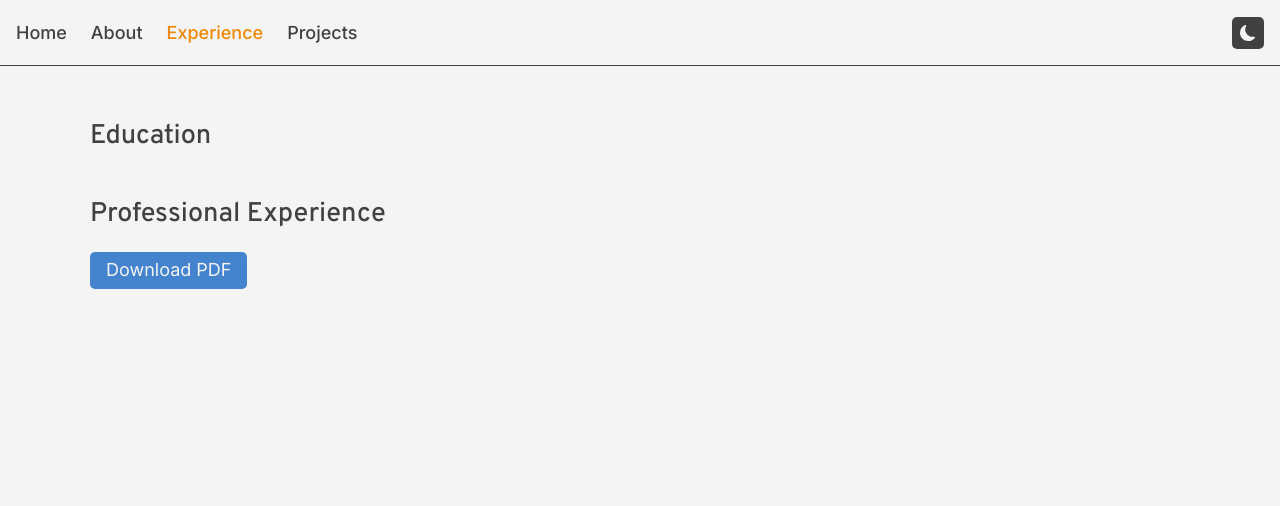
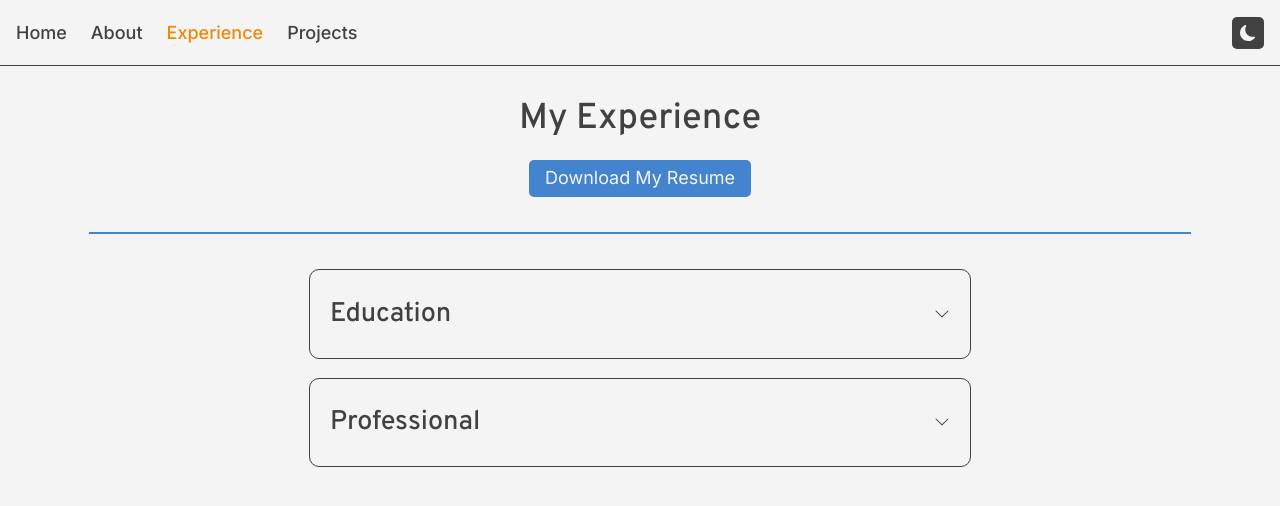
Before and after one commit to jamesspearsv/personal-website, a React (Vite) app: page /experience in a window 1280 px wide. Shown: the top 506 px of the page. Built offline with nearby package versions, Linux system fonts and the light colour scheme.

Commit message:
Complete experiences page

```diff
--- a/src/components/About.jsx
+++ b/src/components/About.jsx
@@ -13,6 +13,7 @@ function About() {
       </div>
       <section className='bio'>
         <h1>All About Me!</h1>
+        <hr className='divider' />
         <p>
           Hi! I&apos;m a public librarian, hobbist web developer, and full-time
           cat lover. Born and raised in East Tennessee, I currently live in wild
--- a/src/components/About.scss
+++ b/src/components/About.scss
@@ -30,7 +30,7 @@
   }
 }
 
-@media screen and (max-width: 768px) {
+@media screen and (max-width: $mobile-break) {
   .bio-container {
     flex-direction: column;
 
--- a/src/components/Experience.jsx
+++ b/src/components/Experience.jsx
@@ -1,65 +1,35 @@
+import { education, professional } from '../assets/experince';
+import ExperienceSection from './ExperienceSection';
+import './Experience.scss';
 import { useState } from 'react';
-import Card from './Card';
-import './Experience.scss';
-import { education, professional } from '../assets/experince';
 
 function Experience() {
   const [activeSection, setActiveSection] = useState(null);
 
-  function handelClick(e) {
-    const id = e.target.parentElement.id;
-
-    if (id === activeSection) {
-      setActiveSection(null);
-    } else {
-      id === 'professional'
-        ? setActiveSection('professional')
-        : setActiveSection('education');
-    }
-  }
-
   return (
     <div className='experience-container'>
-      <section
-        id='education'
-        className={activeSection === 'education' ? 'active' : 'inactive'}
-      >
-        <h2 onClick={handelClick}>Education</h2>
-        <div>
-          {education.map((entry, index) => (
-            <Card
-              key={index}
-              title={entry.title}
-              subtitle={entry.subtile}
-              dates={entry.dates}
-              content={entry.content}
-            />
-          ))}
-        </div>
-      </section>
-      <section
-        id='professional'
-        className={activeSection === 'professional' ? 'active' : 'inactive'}
-      >
-        <h2 onClick={handelClick}>Professional Experience</h2>
-        <div>
-          {professional.map((entry, index) => (
-            <Card
-              key={index}
-              title={entry.title}
-              subtitle={entry.subtile}
-              dates={entry.dates}
-              content={entry.content}
-            />
-          ))}
-        </div>
-      </section>
+      <h1>My Experience</h1>
       <a
         href='https://drive.google.com/file/d/12DGzdualNeIHudpK-oitntHYa0VFcFTv/view?usp=drive_link'
         target='_blank'
       >
-        <button className='button'>Download PDF</button>
+        <button className='button'>Download My Resume</button>
       </a>
+      <hr className='divider' />
+      <ExperienceSection
+        activeSection={activeSection}
+        setActiveSection={setActiveSection}
+        section={education}
+        title={'Education'}
+        id={'education'}
+      />
+      <ExperienceSection
+        activeSection={activeSection}
+        setActiveSection={setActiveSection}
+        section={professional}
+        title={'Professional'}
+        id={'professional'}
+      />
     </div>
   );
 }
--- a/src/components/Experience.scss
+++ b/src/components/Experience.scss
@@ -1,14 +1,21 @@
+@import '../global.scss';
+
 .experience-container {
-  section {
-    width: 70%;
+  display: flex;
+  flex-direction: column;
+  align-items: center;
+  gap: 1.2rem;
 
-    h2 {
-      cursor: pointer;
-    }
+  h1 {
+    text-align: center;
+    margin: 0;
   }
 
-  .inactive > div {
-    height: 0;
-    overflow: hidden;
+  button {
+    transition: transform 300ms ease-in-out;
+  }
+
+  button:hover {
+    transform: scale(1.1);
   }
 }
--- a/src/components/Card.jsx
+++ b/src/components/ExperienceCard.jsx
@@ -1,23 +1,24 @@
 import PropTypes from 'prop-types';
-import './Card.scss';
+import './ExperienceCard.scss';
 
-function Card({ title, subtitle, dates, content }) {
+function ExperienceCard({ title, subtitle, dates, content }) {
   return (
     <div className='card'>
       <h3 className='title'>{title}</h3>
+      <div className='dates'>{dates}</div>
       <hr className='divider' />
       <div className='subtitle'>{subtitle}</div>
-      <div className='dates'>{dates}</div>
+
       {content && <p className='content'>{content}</p>}
     </div>
   );
 }
 
-Card.propTypes = {
+ExperienceCard.propTypes = {
   title: PropTypes.string,
   subtitle: PropTypes.string,
   dates: PropTypes.string,
   content: PropTypes.string,
 };
 
-export default Card;
+export default ExperienceCard;
--- a/src/components/Card.scss
+++ b/src/components/ExperienceCard.scss
@@ -5,9 +5,6 @@
   flex-direction: column;
   gap: 0.5rem;
   padding: 1.5rem;
-
-  border: solid 1px $color-dark;
-  border-radius: 15px;
 
   .title {
     margin: 0;
@@ -22,9 +19,3 @@
     margin: 0;
   }
 }
-
-#app[data-theme='dark'] {
-  .card {
-    border-color: $color-light;
-  }
-}
--- /dev/null
+++ b/src/components/ExperienceSection.jsx
@@ -0,0 +1,51 @@
+import { Chevron } from '../assets/chevron';
+import './ExperienceSection.scss';
+import ExperienceCard from './ExperienceCard';
+import PropTypes from 'prop-types';
+
+function ExperienceSection({
+  activeSection,
+  setActiveSection,
+  section,
+  title,
+  id,
+}) {
+  function handelClick(e) {
+    const id = e.currentTarget.parentElement.id;
+
+    id === activeSection ? setActiveSection(null) : setActiveSection(id);
+  }
+
+  return (
+    <section
+      id={id}
+      className={`section ${activeSection === id ? 'active' : 'inactive'}`}
+    >
+      <div className='section-header' onClick={handelClick}>
+        <h2>{title}</h2>
+        {Chevron}
+      </div>
+      <div className='section-content'>
+        {section.map((entry, index) => (
+          <ExperienceCard
+            key={index}
+            title={entry.title}
+            subtitle={entry.subtile}
+            dates={entry.dates}
+            content={entry.content}
+          />
+        ))}
+      </div>
+    </section>
+  );
+}
+
+ExperienceSection.propTypes = {
+  activeSection: PropTypes.func.isRequired,
+  setActiveSection: PropTypes.func.isRequired,
+  section: PropTypes.object.isRequired,
+  title: PropTypes.string.isRequired,
+  id: PropTypes.string.isRequired,
+};
+
+export default ExperienceSection;
--- /dev/null
+++ b/src/components/ExperienceSection.scss
@@ -0,0 +1,59 @@
+@import '../global.scss';
+
+.section {
+  width: 60%;
+  border: solid 1px $color-dark;
+  border-radius: 10px;
+
+  .section-header {
+    padding: 5px 20px;
+    display: flex;
+    justify-content: space-between;
+    align-items: center;
+    cursor: pointer;
+  }
+
+  .section-content {
+    display: flex;
+    flex-direction: column;
+  }
+
+  svg {
+    transition: transform 300ms ease-in-out;
+  }
+}
+
+.section.inactive {
+  .section-content {
+    height: 0;
+    overflow: hidden;
+  }
+}
+
+.section.active {
+  .section-header {
+    border-bottom: solid 1px $color-dark;
+  }
+
+  svg {
+    transform: rotate(180deg);
+  }
+}
+
+#app[data-theme='dark'] {
+  .section {
+    border-color: $color-light;
+  }
+
+  .section.active {
+    .section-header {
+      border-bottom: solid 1px $color-light;
+    }
+  }
+}
+
+@media screen and (max-width: $mobile-break) {
+  .section {
+    width: 90%;
+  }
+}
--- a/src/components/Nav.scss
+++ b/src/components/Nav.scss
@@ -5,6 +5,7 @@ nav {
   border-bottom: 1px solid $color-dark;
   position: sticky;
   top: 0;
+  z-index: 1000;
 
   .mobile-menu {
     display: none;
@@ -55,7 +56,7 @@ nav {
   }
 }
 
-@media screen and (max-width: 768px) {
+@media screen and (max-width: $mobile-break) {
   nav {
     flex-direction: column;
     height: 65px;
--- a/src/global.scss
+++ b/src/global.scss
@@ -4,3 +4,4 @@ $color-orange: #f18805;
 $color-blue: #4484ce;
 $font-heading: 'Overpass', sans-serif;
 $font-body: 'Inter', sans-serif;
+$mobile-break: 768px;
--- a/src/index.scss
+++ b/src/index.scss
@@ -44,6 +44,7 @@ a {
 .divider {
   border: solid 1px $color-blue;
   margin: 1rem 0;
+  width: 100%;
 }
 
 // Global dark theme styles
--- a/src/routes.jsx
+++ b/src/routes.jsx
@@ -11,7 +11,7 @@ const routes = [
       { index: true, element: <Home /> },
       { path: 'about', element: <About /> },
       { path: 'experience', element: <Experience /> },
-      { path: 'projects', element: 'todo -- projects' },
+      { path: 'projects', element: 'Coming soon!' },
     ],
   },
 ];
```
